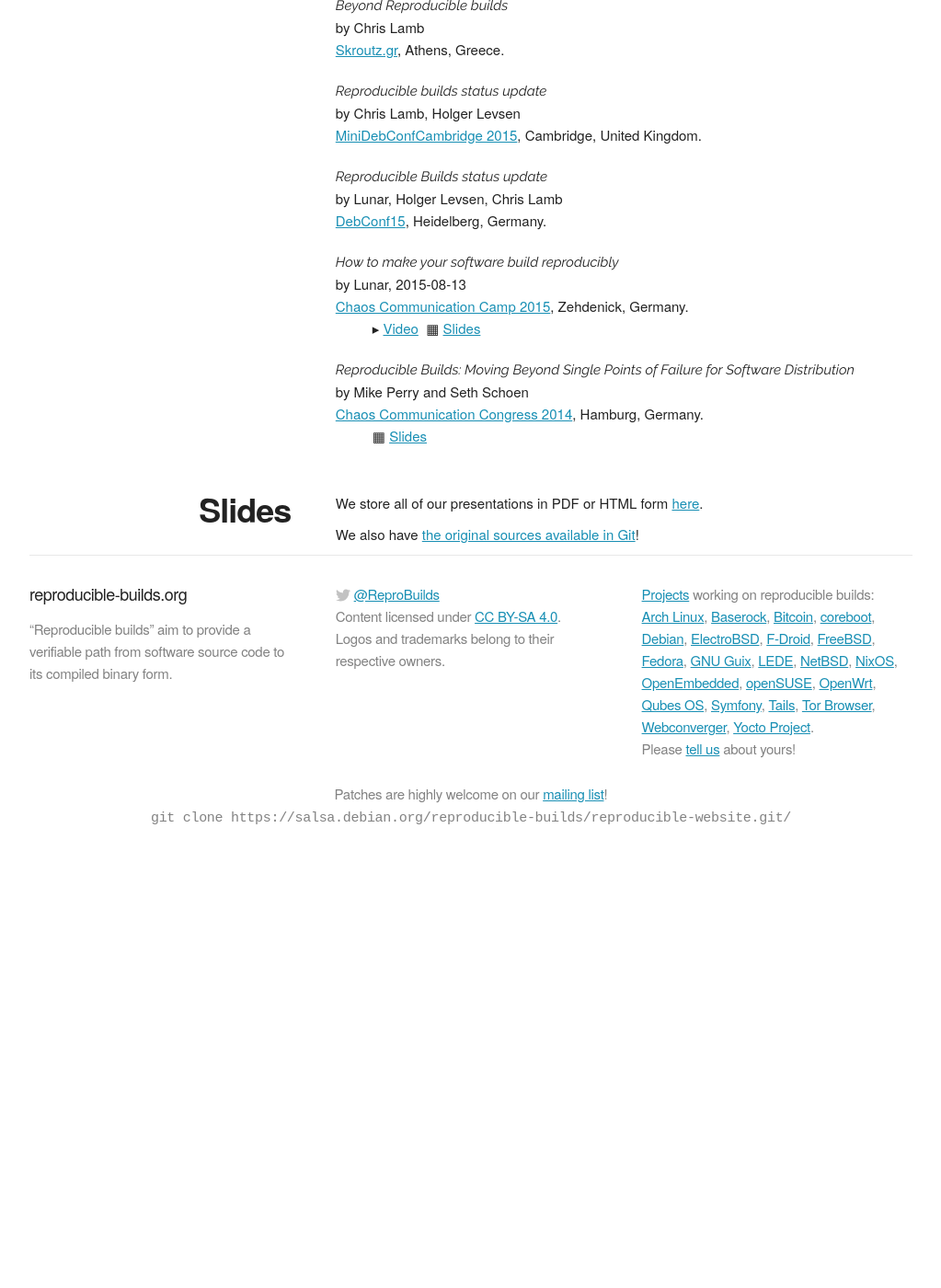
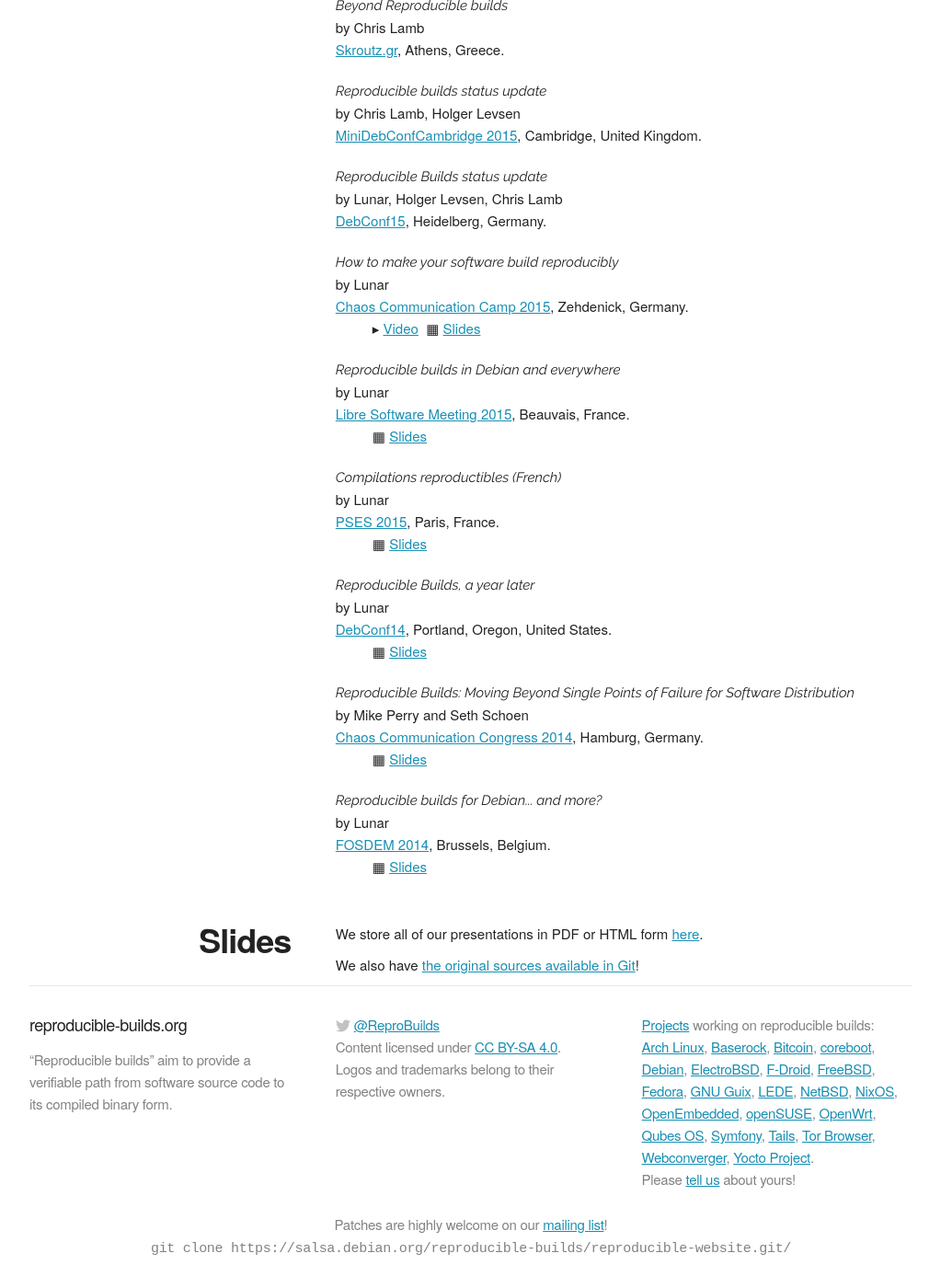
Before and after one commit to prototypefund/reproducible-website, a Jekyll site: the page built from resources.html, in a window 1280 px wide and 1400 px high, scrolled down 2705 px. Shown: the whole window at 92% size, without its empty margins (128-1151 px from the left). Built offline with Jekyll 4.4.1, drawn with Linux system fonts in a browser that asks for light colours; some web fonts are replaced; before the commit the page ends 3637 px from its top, so only the background shows below that.

Commit message:
Add some more talks to presentations.yml.
(This up to, but not including, 2016-06-23 openSUSE-Conference-2016.pdf)

```diff
--- a/_data/presentations.yml
+++ b/_data/presentations.yml
@@ -199,14 +199,41 @@
     location: Heidelberg, Germany
 
 - title: How to make your software build reproducibly
-  presented_by: Lunar, 2015-08-13
+  presented_by: Lunar
   event:
     url: https://events.ccc.de/camp/2015/
     name: Chaos Communication Camp 2015
     location: Zehdenick, Germany
   video:
     url: https://media.ccc.de/v/camp2015-6657-how_to_make_your_software_build_reproducibly
-  slides: https://reproducible.alioth.debian.org/presentations/2015-08-13-CCCamp15.pdf
+  slides: https://reproducible-builds.org/_lfs/presentations/2015-08-13-CCCamp15.pdf
+
+- title: Reproducible builds in Debian and everywhere
+  presented_by: Lunar
+  event:
+    url: https://2015.rmll.info/
+    name: Libre Software Meeting 2015
+    date: 2015-07-06
+    location: Beauvais, France
+  slides: https://reproducible-builds.org/_lfs/presentations/2015-07-06-LSM2015.pdf
+
+- title: Compilations reproductibles (French)
+  presented_by: Lunar
+  event:
+    url: https://neuros.fr/journal/pses-2015
+    date: 2015-06-19
+    name: PSES 2015
+    location: Paris, France
+  slides: https://reproducible-builds.org/_lfs/presentations/2015-06-19-PSES2015.pdf
+
+- title: Reproducible Builds, a year later
+  presented_by: Lunar
+  event:
+    url: https://debconf14.debconf.org/
+    date: 2014-08-26
+    name: DebConf14
+    location: Portland, Oregon, United States
+  slides: https://reproducible-builds.org/_lfs/presentations/2014-08-26-DebConf14.pdf
 
 - title: "Reproducible Builds: Moving Beyond Single Points of Failure for Software Distribution"
   presented_by: Mike Perry and Seth Schoen
@@ -216,3 +243,12 @@
     location: Hamburg, Germany
   video: https://media.ccc.de/v/31c3_-_6240_-_en_-_saal_g_-_201412271400_-_reproducible_builds_-_mike_perry_-_seth_schoen_-_hans_steiner
   slides: https://events.ccc.de/congress/2014/Fahrplan/system/attachments/2575/original/2014CCCReproducible.pdf
+
+- title: Reproducible builds for Debian... and more?
+  presented_by: Lunar
+  event:
+    url: https://archive.fosdem.org/2014/
+    name: FOSDEM 2014
+    date: 2014-02-01
+    location: Brussels, Belgium
+  slides: https://reproducible-builds.org/_lfs/presentations/2014-02-01-FOSDEM14.pdf
```
